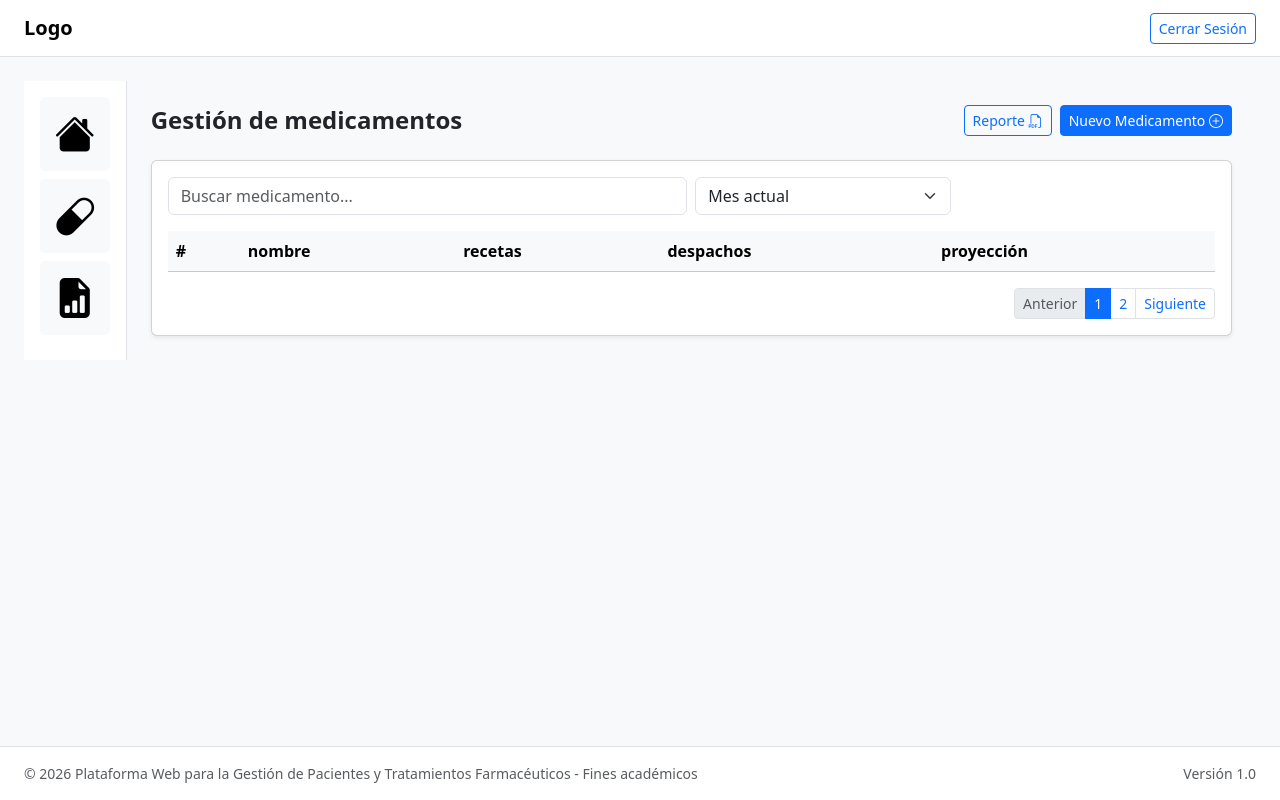
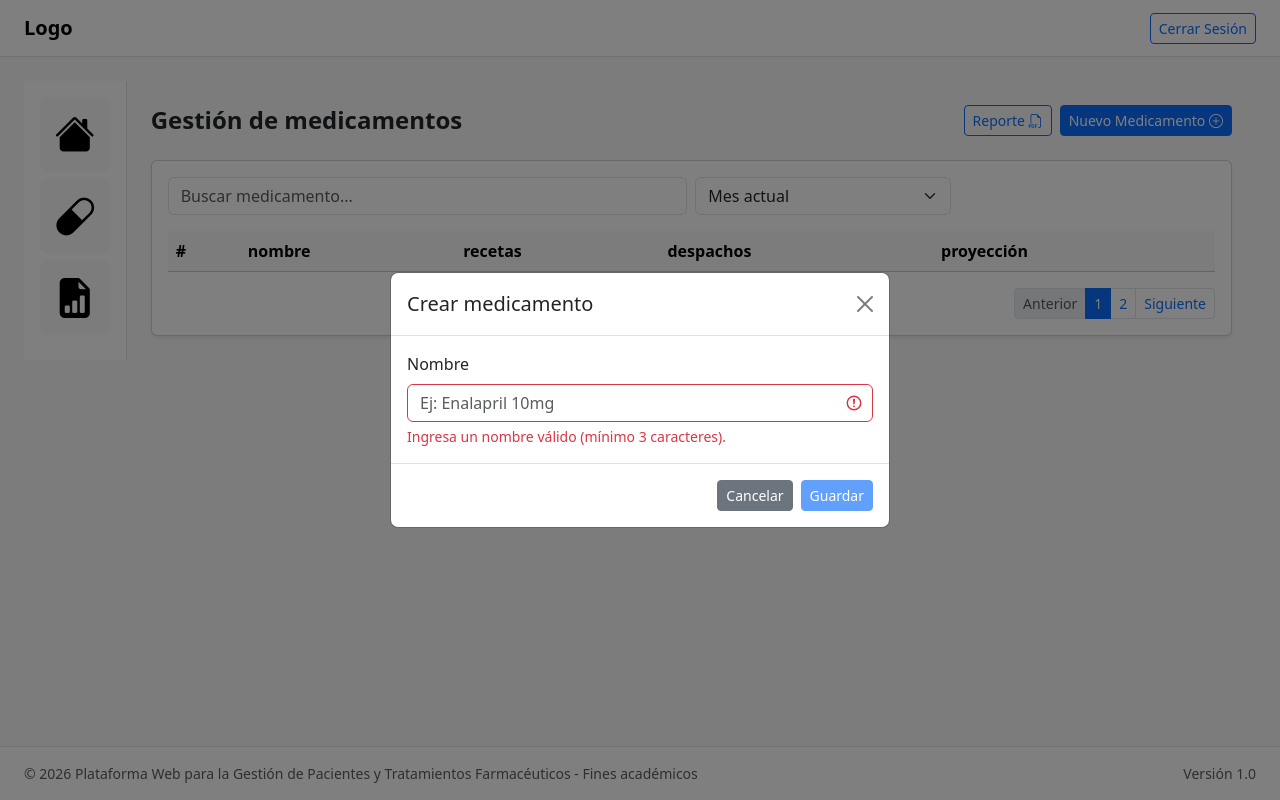
Before and after one commit to Lorena-V/Proyecto-titulo-TI, a Flask app: template app/templates/medicamentos.html in a window 1280 px wide, after a click on "Nuevo Medicamento". Run offline with Flask 3, Linux system fonts and the light colour scheme; the template is opened without the code that fills it, so the values that code supplies are empty; some libraries are stand-ins or nearby versions.

Commit message:
Añade funcionalidad para crear medicamentos a través de un nuevo endpoint y un modal en la interfaz. Incluye validaciones para el nombre del medicamento y mejora la estructura del código.

```diff
--- a/app/__init__.py
+++ b/app/__init__.py
@@ -44,4 +44,7 @@ def create_app():
     from app.routes.reportes_api import reportes_api_bp
     app.register_blueprint(reportes_api_bp)
 
+    from app.routes.medicamentos_api import med_api_bp
+    app.register_blueprint(med_api_bp)
+
     return app
--- a/app/static/js/app.js
+++ b/app/static/js/app.js
@@ -49,6 +49,9 @@ document.addEventListener("DOMContentLoaded", () => {
 
   // Cargar inicial
   refrescarTabla();
+
+  // Exponer función globalmente (para recarga externa)
+  window.refrescarMedicamentos = refrescarTabla;
 
   // Evento: búsqueda dinámica
   searchInput.addEventListener("input", refrescarTabla);
@@ -119,7 +122,6 @@ document.addEventListener("DOMContentLoaded", () => {
         <td>${row.recetas}</td>
         <td>${row.patologia}</td>
         <td>${formatFecha(row.ingreso)}</td>
-        <td>${row.duracion_dias} días</td>
         <td>${formatFecha(row.vencimiento)}</td>
         <td><span class="badge ${badgeClass}">${est}</span></td>
         <td>${row.ultimo_despacho ? formatFecha(row.ultimo_despacho) : "-"}</td>
@@ -131,7 +133,7 @@ document.addEventListener("DOMContentLoaded", () => {
     if (data.length === 0) {
       tbody.innerHTML = `
         <tr>
-          <td colspan="11" class="text-center text-muted">Sin resultados</td>
+          <td colspan="10" class="text-center text-muted">Sin resultados</td>
         </tr>
       `;
     }
@@ -910,3 +912,68 @@ async function verMedicamentosReceta(idReceta) {
     contenedor.innerHTML = `<p class="text-danger">Error de conexión</p>`;
   }
 }
+
+// Agrega funcionalidad al formulario de nuevo medicamento
+document.addEventListener("DOMContentLoaded", () => {
+  const form = document.getElementById("formNuevoMedicamento");
+  if (!form) return;
+
+  const inputNombre = document.getElementById("nombreMedicamento");
+  const btnGuardar = document.getElementById("btnGuardarMedicamento");
+
+  function validarNombre() {
+    const v = (inputNombre.value || "").trim();
+    const ok = v.length >= 3;
+    inputNombre.classList.toggle("is-invalid", !ok);
+    inputNombre.classList.toggle("is-valid", ok);
+    if (btnGuardar) btnGuardar.disabled = !ok;
+    return ok;
+  }
+
+  inputNombre?.addEventListener("input", validarNombre);
+  validarNombre();
+
+  form.addEventListener("submit", async (e) => {
+    e.preventDefault();
+    if (!validarNombre()) return;
+
+    const nombre = (inputNombre.value || "").trim();
+
+    try {
+      const res = await fetch("/api/medicamentos", {
+        method: "POST",
+        headers: { "Content-Type": "application/json" },
+        body: JSON.stringify({ nombre }),
+      });
+
+      const data = await res.json();
+
+      if (!res.ok) {
+        alert(data.error || "Error al crear medicamento");
+        return;
+      }
+
+      // cerrar modal
+      const modalEl = document.getElementById("modalNuevoMedicamento");
+      const modal = bootstrap.Modal.getInstance(modalEl);
+      modal.hide();
+
+      // limpiar
+      form.reset();
+      inputNombre.classList.remove("is-valid", "is-invalid");
+      validarNombre();
+
+      // refrescar tabla medicamentos (reusa tu flujo actual)
+      if (window.refrescarMedicamentos) {
+        await window.refrescarMedicamentos();
+      } else {
+        // fallback: recarga la página si no tenemos función global
+        location.reload();
+      }
+
+    } catch (err) {
+      console.error(err);
+      alert("Error de conexión con el servidor");
+    }
+  });
+});
--- a/app/templates/medicamentos.html
+++ b/app/templates/medicamentos.html
@@ -71,4 +71,33 @@
     </div>
 </div>
 
+<!-- Modal: Nuevo medicamento -->
+<div class="modal fade" id="modalNuevoMedicamento" tabindex="-1" aria-hidden="true">
+    <div class="modal-dialog modal-dialog-centered">
+        <div class="modal-content">
+
+            <div class="modal-header">
+                <h5 class="modal-title">Crear medicamento</h5>
+                <button type="button" class="btn-close" data-bs-dismiss="modal"></button>
+            </div>
+
+            <div class="modal-body">
+                <form id="formNuevoMedicamento">
+                <label class="form-label">Nombre</label>
+                <input name="nombre" id="nombreMedicamento" class="form-control" placeholder="Ej: Enalapril 10mg" required>
+                <div class="invalid-feedback">Ingresa un nombre válido (mínimo 3 caracteres).</div>
+                </form>
+            </div>
+
+            <div class="modal-footer">
+                <button class="btn btn-secondary btn-sm" data-bs-dismiss="modal">Cancelar</button>
+                <button id="btnGuardarMedicamento" class="btn btn-primary btn-sm" form="formNuevoMedicamento">
+                Guardar
+                </button>
+            </div>
+
+        </div>
+    </div>
+</div>
+
 {% endblock %}
```
Also changed, not shown: app/routes/medicamentos_api.py (added, +43 -0 lines), app/templates/pacientes.html (+1 -7 lines).
